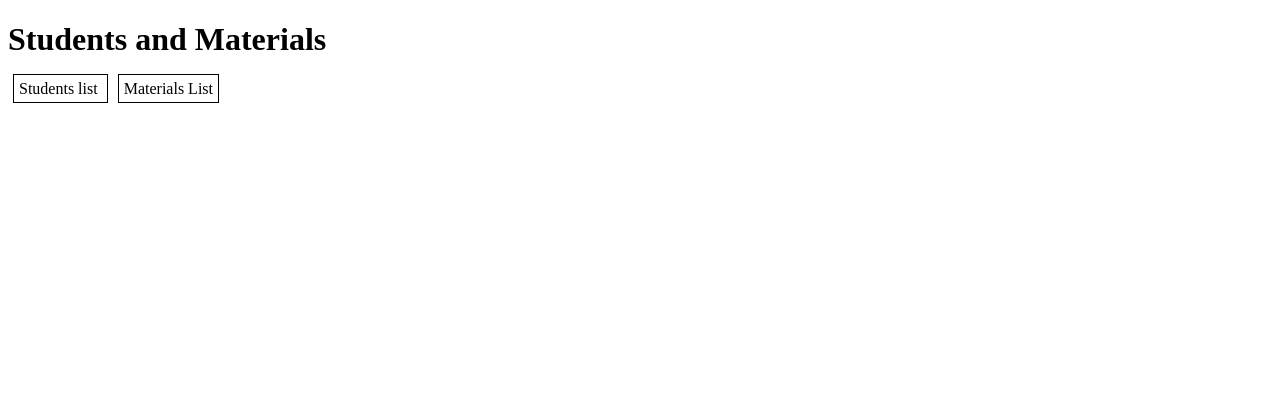
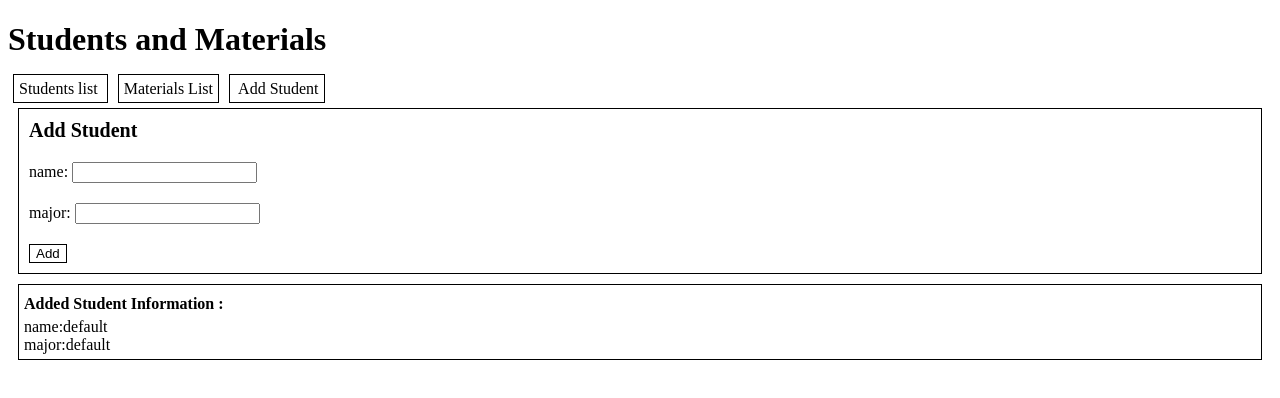
Before and after one commit to majdew/Angular_Exercises, an Angular app: page /addstudent in a window 1280 px wide. Before the commit this address led to /. Shown: the top 398 px of the page. Built offline with nearby package versions, Linux system fonts and the light colour scheme.

Commit message:
added form exrcise

```diff
--- a/src/app/app-routing.module.ts
+++ b/src/app/app-routing.module.ts
@@ -4,6 +4,7 @@ import { StudentslistComponent } from './students/studentslist/studentslist.comp
 import { MaterialslistComponent } from './materials/materialslist/materialslist.component';
 import { MaterialviewComponent } from './materials/materialview/materialview.component';
 import { StudentviewComponent } from './students/studentview/studentview.component';
+import { AddstudentComponent } from './students/addstudent/addstudent.component';
 
 
 
@@ -11,7 +12,8 @@ const routes: Routes = [
   { path:'studentslist' , component: StudentslistComponent},
   { path:'materialslist' , component: MaterialslistComponent},
   { path: 'material/:title/:date' , component:MaterialviewComponent},
-  { path:'student/:name/:major' , component:StudentviewComponent}
+  { path:'student/:name/:major' , component:StudentviewComponent},
+  { path:'addstudent' , component:AddstudentComponent},
 ];
 
 @NgModule({
--- a/src/app/app.component.html
+++ b/src/app/app.component.html
@@ -1,5 +1,6 @@
 <nav>
     <a [routerLink]="['/studentslist']"> Students list </a>
     <a [routerLink]="['/materialslist']"> Materials List</a>
+    <a [routerLink]="['/addstudent']"> Add Student</a>
 </nav>
 <router-outlet></router-outlet>
--- a/src/app/students/addstudent/addstudent.component.css
+++ b/src/app/students/addstudent/addstudent.component.css
@@ -0,0 +1,35 @@
+.title-div {
+    margin: 10px;
+    font-size: 20px;
+    font-weight: bold;
+}
+
+.form-div {
+    display: flex;
+    flex-direction: column;
+    margin: 10px;
+    border: solid 1px black;
+}
+
+.input-div {
+    margin : 10px;
+}
+
+button {
+    background-color: white;
+    border-style: none;
+    border: 1px black solid;
+    margin: 10px;
+    cursor: pointer;
+}
+
+h4 {
+    margin-bottom: 5px;
+    margin-top: 5px;
+}
+.student-view-element {
+    margin: 10px;
+    border: black 1px solid;
+    padding: 5px;
+    cursor: pointer;
+}
--- a/src/app/students/addstudent/addstudent.component.html
+++ b/src/app/students/addstudent/addstudent.component.html
@@ -1,8 +1,31 @@
-<form (ngSubmit)="saveStudent()">
-    <label for="name">name:</label>
-    <input name="name" value="Enter name :" formControlName="name" id="name">
-    <label for="major">major:</label>
-    <input name="major" value="Enter major :" formControlName="major" id="major" >
-    <button type ="submit" id="button" ></button>
-
+<form [formGroup]="profileForm" (ngSubmit)="saveStudent()">
+    <div class="form-div">
+        <div class="title-div" >Add Student</div>
+        <div class="input-div">
+            <label for="name">name: </label>
+            <input name="name"  formControlName="name" >
+        </div>
+        <div class="input-div">
+            <label for="major" > major: </label>
+            <input name="major"  formControlName="major">
+        </div>
+        <div class="button-div">
+            <button type ="submit" >Add</button>
+        </div>
+    </div>
 </form>
+<div class="student-view-element">
+    <h4> Added  Student Information : </h4>
+<div>
+    <div>
+        <span>
+            name:{{student.name}}
+        </span>
+    </div>
+    <div>
+        <span>
+            major:{{student.major}}
+        </span>
+    </div>
+</div>
+</div>
--- a/src/app/students/addstudent/addstudent.component.ts
+++ b/src/app/students/addstudent/addstudent.component.ts
@@ -1,4 +1,5 @@
 import { Component, OnInit } from '@angular/core';
+import { FormGroup, FormControl } from '@angular/forms';
 
 @Component({
   selector: 'app-addstudent',
@@ -6,15 +7,22 @@ import { Component, OnInit } from '@angular/core';
   styleUrls: ['./addstudent.component.css']
 })
 export class AddstudentComponent implements OnInit {
-  private name;
-  private major;
+  private student ={
+    name : "default",
+    major : "default"
+  }
+  private nmae = new FormControl('majd');
+  private profileForm = new FormGroup({
+    name : new FormControl(''),
+    major : new FormControl('')
+
+  });
   constructor() { }
 
   ngOnInit() {
   }
   saveStudent(){
-
-
+    this.student = this.profileForm.value;
   }
 
 }
--- a/src/app/students/exponent.pipe.ts
+++ /dev/null
@@ -1,12 +0,0 @@
-import { Pipe, PipeTransform } from '@angular/core';
-
-@Pipe({
-  name: 'exponent'
-})
-export class ExponentPipe implements PipeTransform {
-
-  transform(value: any, ...args: any[]): any {
-    return null;
-  }
-
-}
```
Also changed, not shown: src/app/students/students.module.ts (+4 -3 lines), 1 other file (tests, documents, lock files or other folders).
